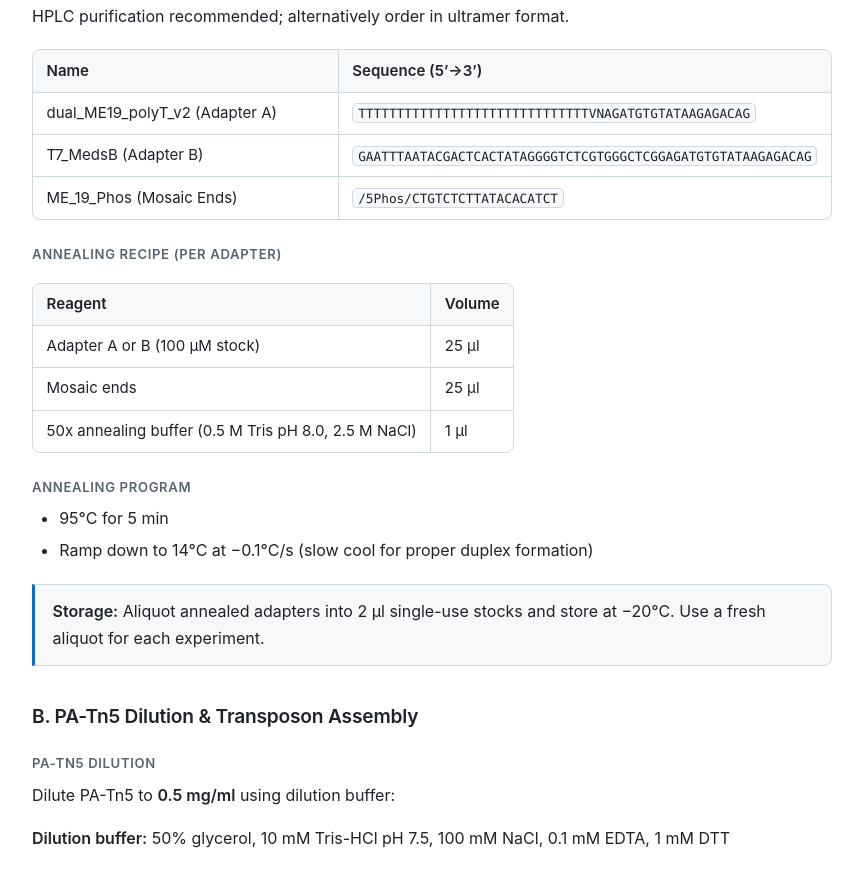
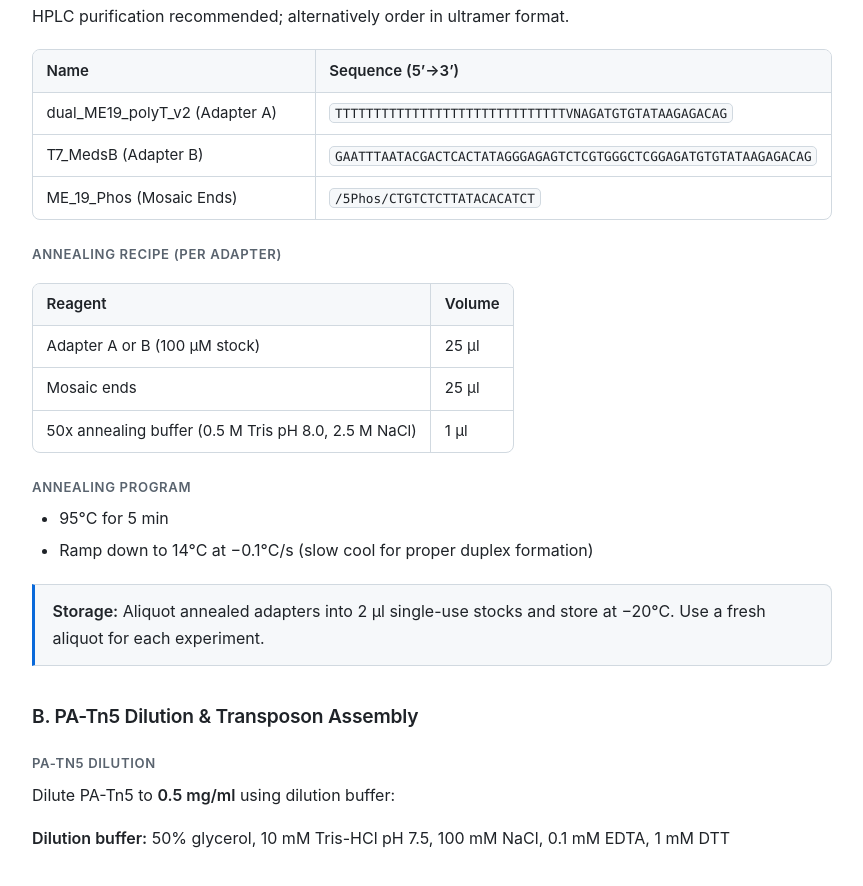
Before and after one commit to chaoyan115/SPACE-Tag-protocol, a plain HTML site: page index.html in a window 1280 px wide. Shown: the part 2391-3277 px from the top of the page, without its empty margins (304-1167 px from the left). Drawn offline with Linux system fonts and the light colour scheme.

Commit message:
update protocol 2026-09-17

```diff
--- a/index.html
+++ b/index.html
@@ -494,7 +494,7 @@ format.</p>
 </tr>
 <tr class="even">
 <td>T7_MedsB (Adapter B)</td>
-<td><code>GAATTTAATACGACTCACTATAGGGGTCTCGTGGGCTCGGAGATGTGTATAAGAGACAG</code></td>
+<td><code>GAATTTAATACGACTCACTATAGGGAGAGTCTCGTGGGCTCGGAGATGTGTATAAGAGACAG</code></td>
 </tr>
 <tr class="odd">
 <td>ME_19_Phos (Mosaic Ends)</td>
```
Also changed, not shown: 2 other files.
